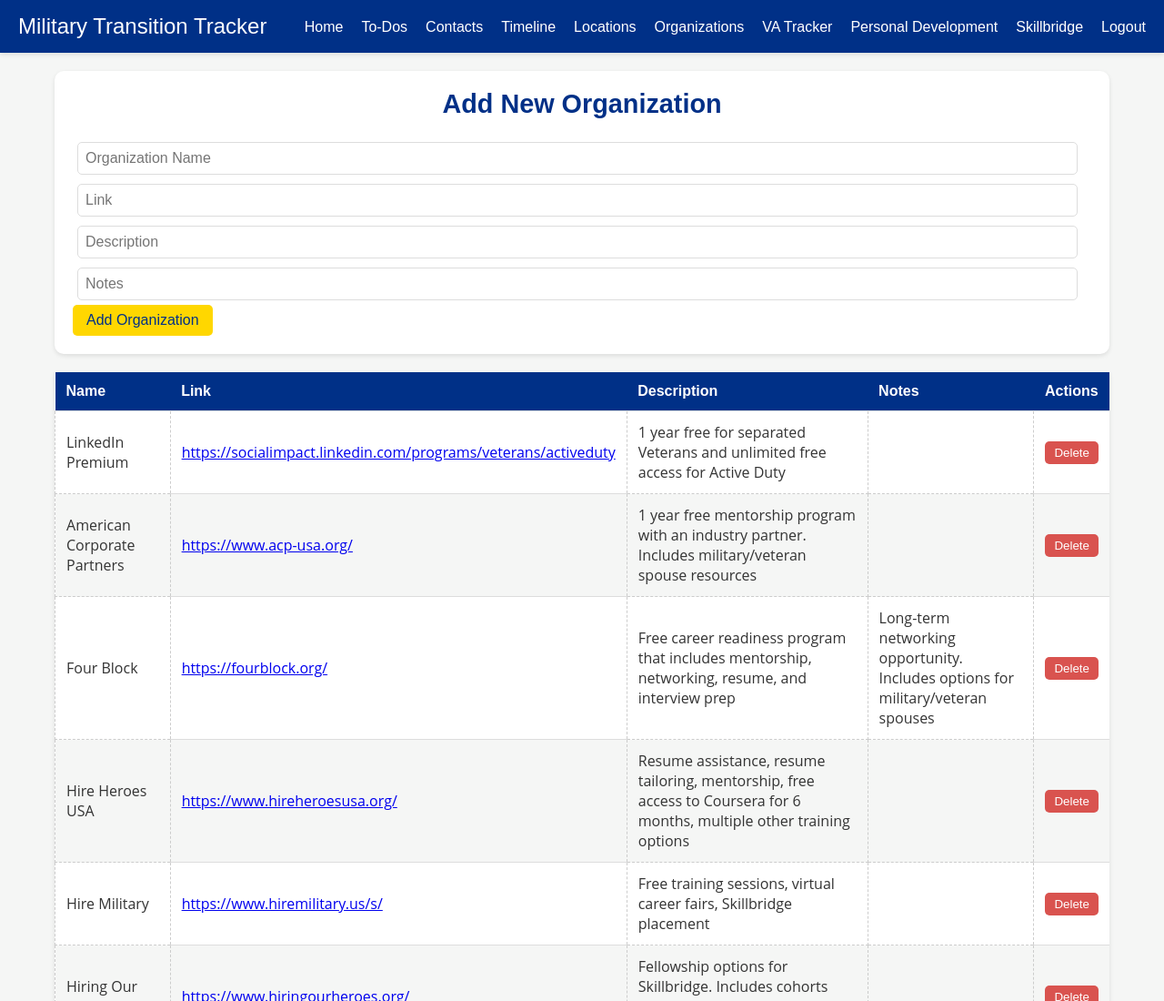
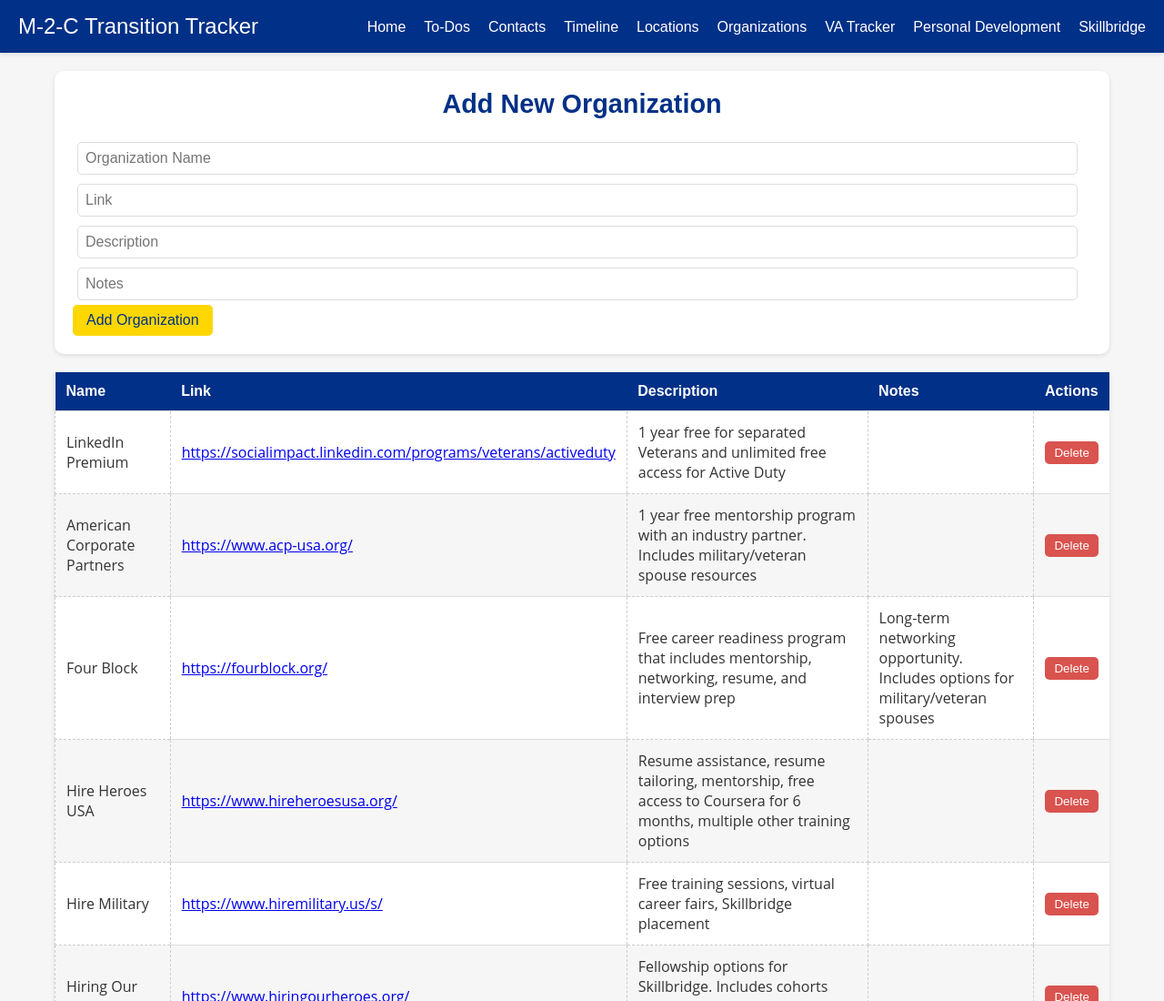
Before and after one commit to Fuller13/M2C-Tracker, a website: page organizations.html in a window 1280 px wide. Shown: the top 1100 px of the page at 91% size. Drawn offline with Linux system fonts and the light colour scheme.

Commit message:
Update organizations.html

```diff
--- a/organizations.html
+++ b/organizations.html
@@ -8,7 +8,7 @@
 </head>
 <body data-page="organizations">
     <nav>
-        <div class="nav-logo">Military Transition Tracker</div>
+        <div class="nav-logo">M-2-C Transition Tracker</div>
             <ul>
                 <li><a href="index.html">Home</a></li>
                 <li><a href="todos.html">To-Dos</a></li>
@@ -19,7 +19,6 @@
                 <li><a href="vatracker.html">VA Tracker</a></li>
                 <li><a href="personaldevelopment.html">Personal Development</a></li>
                 <li><a href="skillbridge.html">Skillbridge</a></li>
-            <li><a href="#" onclick="logout()">Logout</a></li>
             </ul>
     </nav>
     <main>
```
Lines whose indentation alone changed are shown as unchanged.
